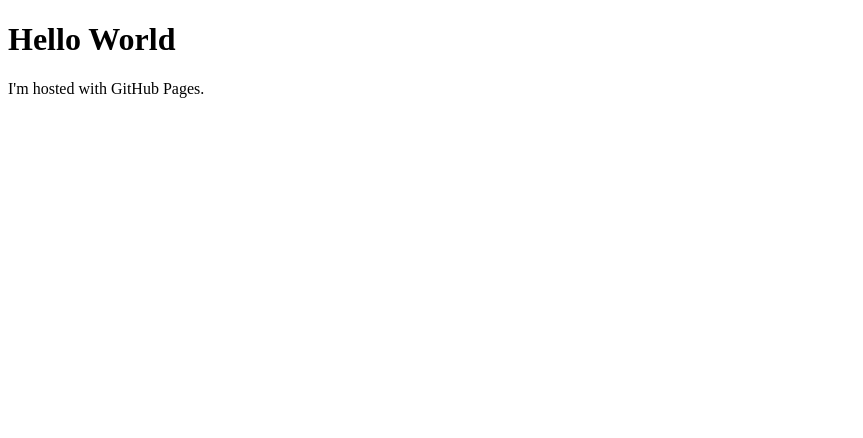
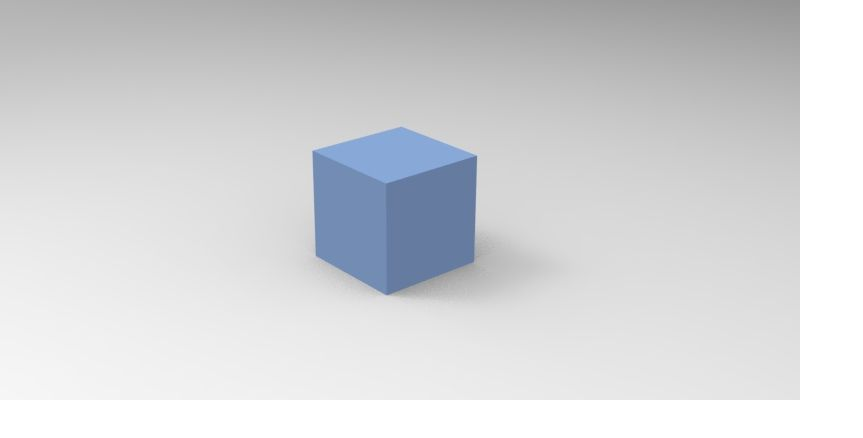
Before and after one commit to henry3815/github.io, a plain HTML site: page index.html in a window 1280 px wide. Shown: the whole page, without its empty margins (0-863 px from the left). Drawn offline with Linux system fonts and the light colour scheme.

Commit message:
index.html

```diff
--- a/index.html
+++ b/index.html
@@ -1,7 +1,58 @@
+<!--
+  KeyShotXR
+  (c) Copyright 2012-2017 Luxion ApS - All Rights Reserved.
+-->
+
 <!DOCTYPE html>
-<html>
-<body>
-<h1>Hello World</h1>
-<p>I'm hosted with GitHub Pages.</p>
-</body>
+<html xmlns='http://www.w3.org/1999/xhtml'>
+  <head>
+    <meta http-equiv="X-UA-Compatible" content="IE=Edge"/>
+    <meta http-equiv="Content-Type" content="text/html; charset=utf-8"/>
+    <meta name="viewport" content="width=device-width, initial-scale=1, maximum-scale=1">
+    <title>KeyShotXR</title>
+    <style type="text/css">
+      body { -ms-touch-action: none; }
+    </style>
+    <script type="text/javascript" src="untitled.184/files/KeyShotXR.js"></script>
+    <script type="text/javascript">
+      var keyshotXR;
+
+      function initKeyShotXR() {
+        var nameOfDiv = "KeyShotXR";
+        var folderName = "untitled.184";
+        var viewPortWidth = 800;
+        var viewPortHeight = 400;
+        var backgroundColor = "#FFFFFF";
+        var uCount = 18;
+        var vCount = 9;
+        var uWrap = true;
+        var vWrap = false;
+        var uMouseSensitivity = -0.05;
+        var vMouseSensitivity = 0.05;
+        var uStartIndex = 9;
+        var vStartIndex = 5;
+        var minZoom = 1;
+        var maxZoom = 1;
+        var rotationDamping = 0.96;
+        var downScaleToBrowser = true;
+        var addDownScaleGUIButton = false;
+        var downloadOnInteraction = false;
+        var imageExtension = "jpg";
+        var showLoading = true;
+        var loadingIcon = "ks_logo.png"; // Set to empty string for default icon.
+        var allowFullscreen = true; // Double-click in desktop browsers for fullscreen.
+        var uReverse = false;
+        var vReverse = false;
+        var hotspots = {};
+        var isIBooksWidget = false;
+
+        keyshotXR = new keyshotXR(nameOfDiv,folderName,viewPortWidth,viewPortHeight,backgroundColor,uCount,vCount,uWrap,vWrap,uMouseSensitivity,vMouseSensitivity,uStartIndex,vStartIndex,minZoom,maxZoom,rotationDamping,downScaleToBrowser,addDownScaleGUIButton,downloadOnInteraction,imageExtension,showLoading,loadingIcon,allowFullscreen,uReverse,vReverse,hotspots,isIBooksWidget);
+      }
+
+      window.onload = initKeyShotXR;
+    </script>
+  </head>
+  <body oncontextmenu="return false;">
+    <div id="KeyShotXR"></div>
+  </body>
 </html>
```
